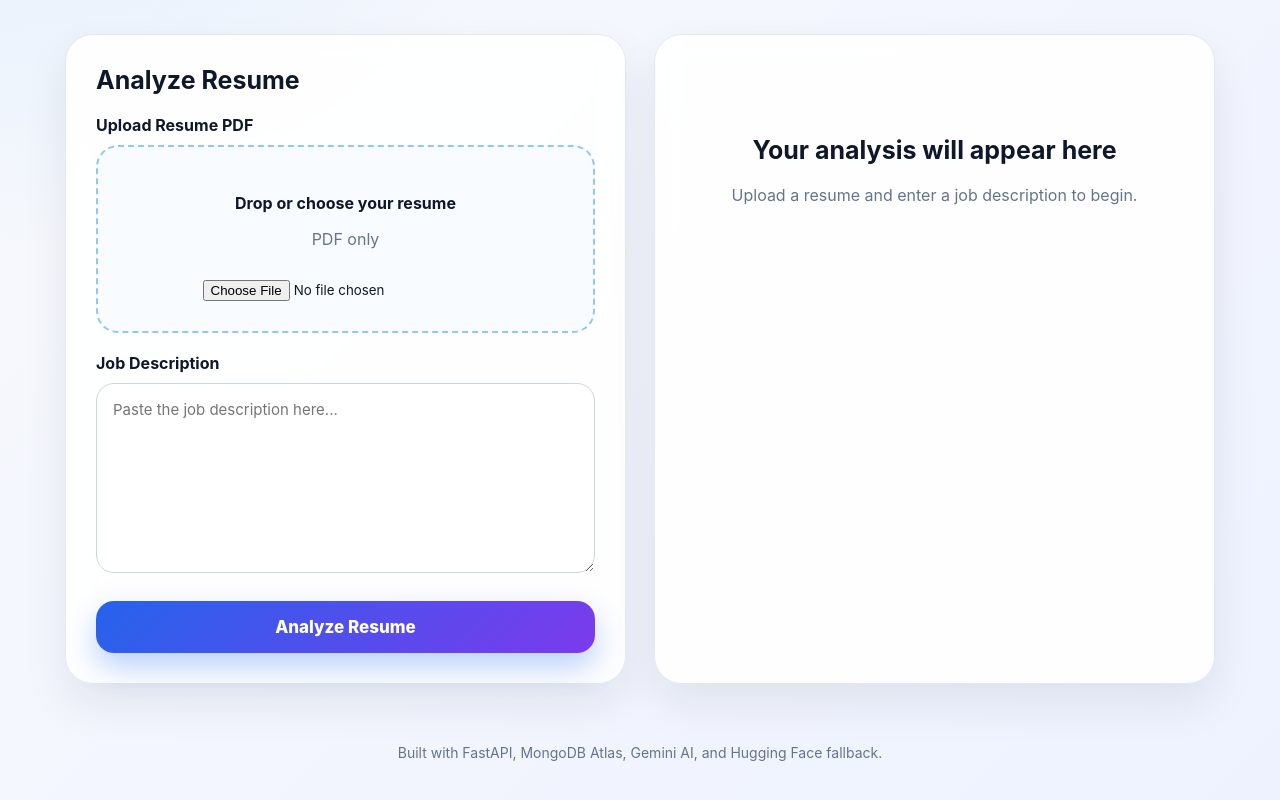
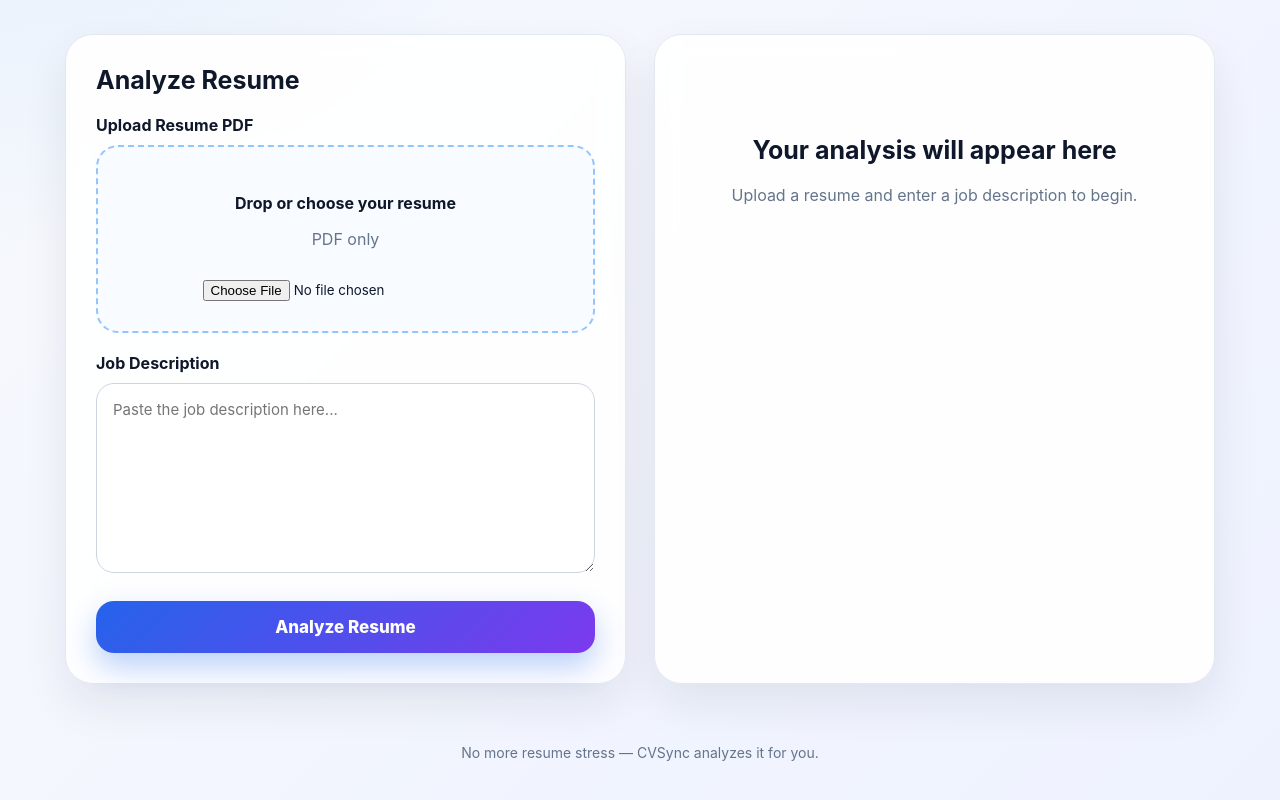
Before and after one commit to Pranathi161205/cvSync, a plain HTML site: page index.html in a window 1280 px wide. Shown: the part 352-1152 px from the top of the page. Drawn offline with Linux system fonts and the light colour scheme.

Commit message:
UI update: added JD highlighting + tagline update

```diff
--- a/index.html
+++ b/index.html
@@ -230,6 +230,7 @@
       padding-bottom: 25px;
     }
 
+
     @media (max-width: 850px) {
       .main {
         grid-template-columns: 1fr;
@@ -311,7 +312,7 @@
     </section>
   </main>
 
-  <p class="footer-note">Built with FastAPI, MongoDB Atlas, Gemini AI, and Hugging Face fallback.</p>
+  <p class="footer-note">No more resume stress — CVSync analyzes it for you.</p>
 
   <script>
     document.getElementById("resumeForm").addEventListener("submit", async function(e) {
```
